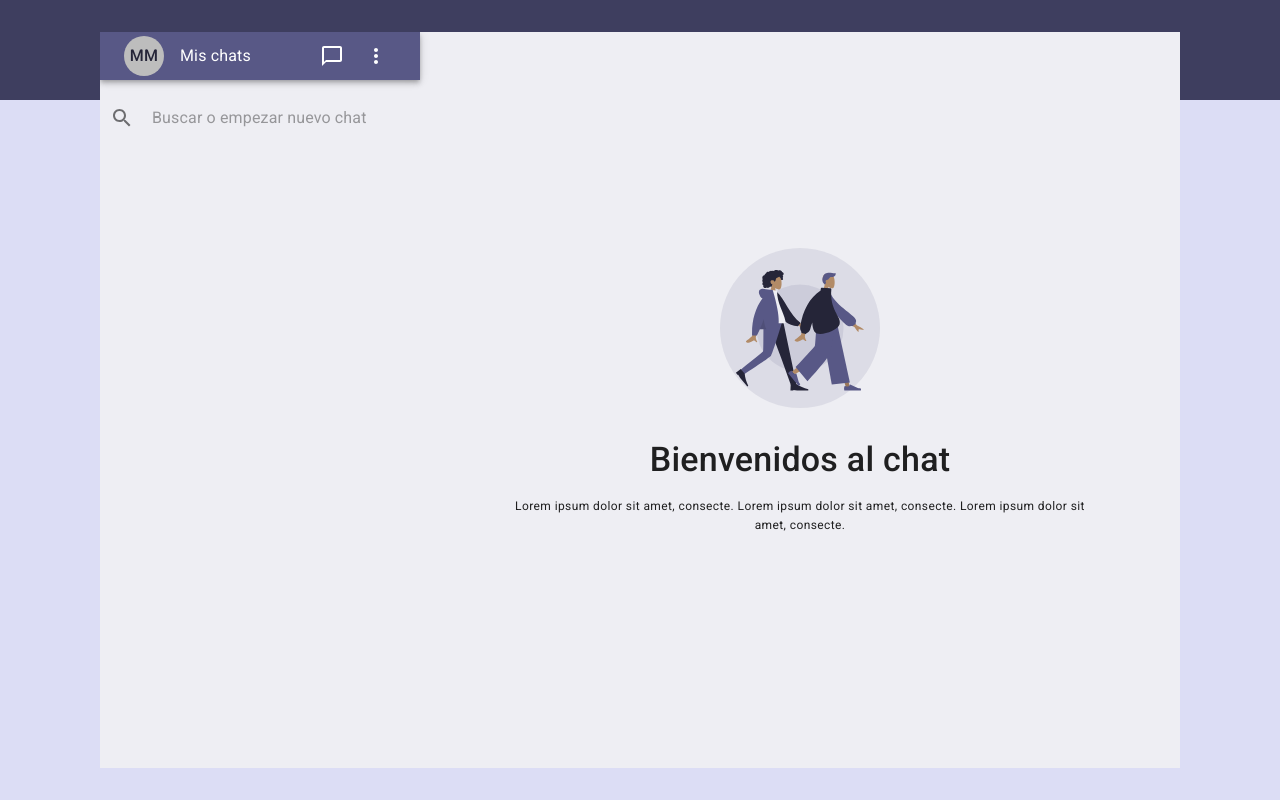
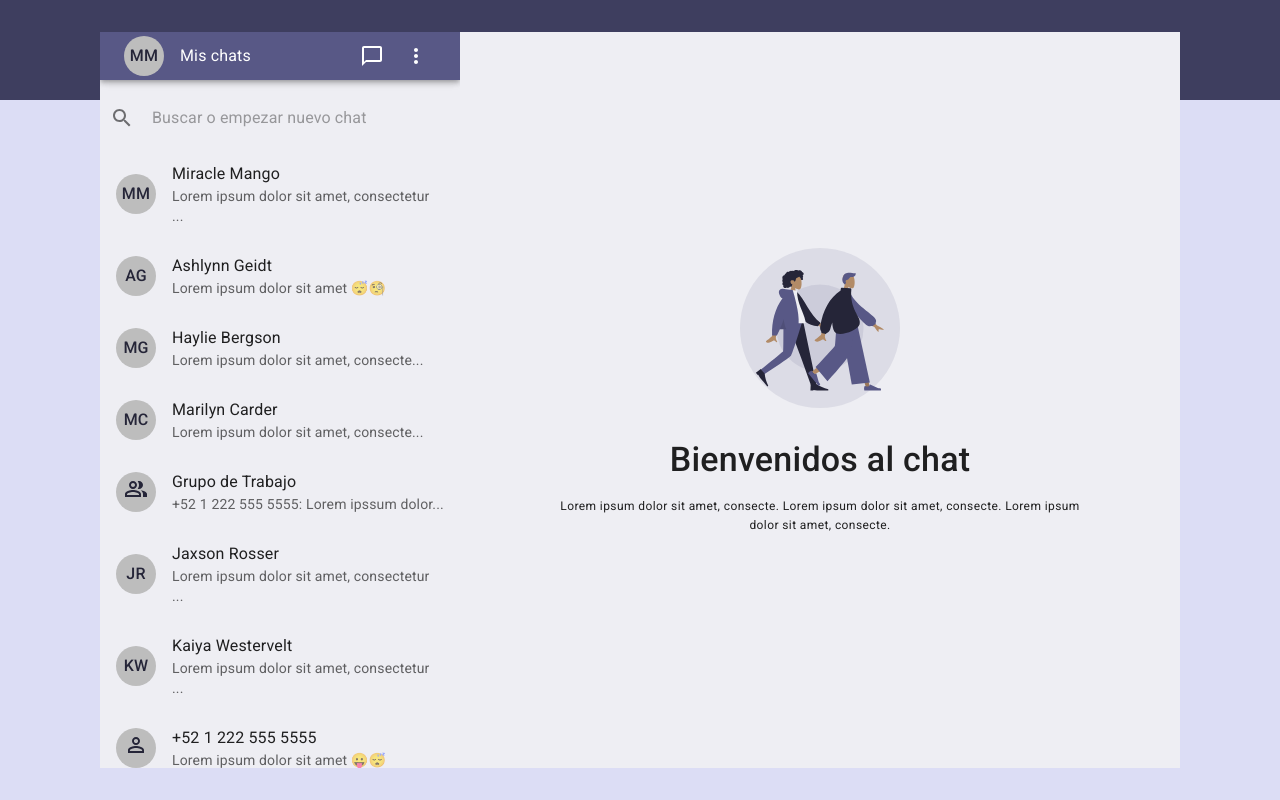
Before and after one commit to JoalbertMilano/samgreen-test, a Next.js app: page /chats in a window 1280 px wide. Built offline with nearby package versions, Linux system fonts and the light colour scheme.

Commit message:
Adding chats list and chats items

```diff
--- a/pages/chats/index.js
+++ b/pages/chats/index.js
@@ -4,20 +4,22 @@ import { Typography, Box, Stack } from '@mui/material'
 import { ChatBubbleOutline } from '@mui/icons-material'
 import { SearchInput } from '../../src/components/SearchInput'
 import Image from 'next/image'
+import { ChatsList } from '../../src/components/ChatsList'
 
 export default function Chats() {
     return (
         <Layout>
             <Stack direction="row" sx={{ height: "100%"}}>
-                <Box flex={2} sx={{ maxWidth: { md: "320px"} }}>
+                <Box flex={2} sx={{ overflowY: "auto" }}>
                     <Nav icon={<ChatBubbleOutline />} avatar="MM" hideAvatar>
                         <Typography variant="h7" color="inherit" component="div">
                             Mis chats
                         </Typography>
                     </Nav>
                     <SearchInput placeholder="Buscar o empezar nuevo chat" ariaLabel="search chat" />
+                    <ChatsList />
                 </Box>
-                <Stack flex={3} direction="column" alignItems="center" justifyContent="center" sx={{ display: {xs: "none", md: "flex"} }}>
+                <Stack flex={4} direction="column" alignItems="center" justifyContent="center" sx={{ display: {xs: "none", md: "flex"} }}>
                     <Box sx={{ width: "fit-content"}}>
                         <Image src='/NoMessages.svg' width={160} height={160} />
                     </Box>
--- /dev/null
+++ b/src/components/ChatItem/index.js
@@ -0,0 +1,22 @@
+import { ListItemAvatar, Avatar, ListItemText, Typography, ListItemButton } from "@mui/material"
+import Link from "next/link"
+
+export const ChatItem = ({ avatar = null, title, text }) => {
+    return (
+        <Link href="/conversation">
+            <ListItemButton alignItems="flex-center">
+                <ListItemAvatar>
+                    <Avatar>
+                        <Typography variant='body1' sx={{ color: '#252538', fontWeight: 500 }}>
+                            { avatar }
+                        </Typography>
+                    </Avatar>
+                </ListItemAvatar>
+                <ListItemText
+                    primary={title}
+                    secondary={text}
+                />
+            </ListItemButton>
+        </Link>
+    )
+}
--- /dev/null
+++ b/src/components/ChatsList/index.js
@@ -0,0 +1,63 @@
+import { List } from "@mui/material"
+import { ChatItem } from "../ChatItem"
+import { PeopleAltOutlined, PersonOutlineOutlined } from '@mui/icons-material';
+
+const chats = [
+    {
+        title: "Miracle Mango",
+        avatar: "MM",
+        text: "Lorem ipsum dolor sit amet, consectetur ..."
+    },
+    {
+        title: "Ashlynn Geidt",
+        avatar: "AG",
+        text: "Lorem ipsum dolor sit amet 😴🧐"
+    },
+    {
+        title: "Haylie Bergson",
+        avatar: "MG",
+        text: "Lorem ipsum dolor sit amet, consecte..."
+    },
+    {
+        title: "Marilyn Carder",
+        avatar: "MC",
+        text: "Lorem ipsum dolor sit amet, consecte..."
+    },
+    {
+        title: "Grupo de Trabajo",
+        avatar: <PeopleAltOutlined />,
+        text: "+52 1 222 555 5555: Lorem ipssum dolor..."
+    },
+    {
+        title: "Jaxson Rosser",
+        avatar: "JR",
+        text: "Lorem ipsum dolor sit amet, consectetur ..."
+    },
+    {
+        title: "Kaiya Westervelt",
+        avatar: "KW",
+        text: "Lorem ipsum dolor sit amet, consectetur ..."
+    },
+    {
+        title: "+52 1 222 555 5555",
+        avatar: <PersonOutlineOutlined />,
+        text: "Lorem ipsum dolor sit amet 😛😴"
+    },
+    {
+        title: "Alfredo Septimus",
+        avatar: "AS",
+        text: "Lorem ipsum dolor sit amet 😇😄😛😴🧐"
+    },
+]
+
+export const ChatsList = () => {
+    return (
+        <List>
+            {
+                chats.map(item => (
+                    <ChatItem avatar={item.avatar} title={item.title} text={item.text} />
+                ))
+            }
+        </List>
+    )
+}
--- a/src/components/Nav/index.js
+++ b/src/components/Nav/index.js
@@ -5,7 +5,7 @@ export const Nav = ({ children, icon, avatar, hideAvatar = false }) => {
     const theme = useTheme();
 
     return (
-        <AppBar position="static" sx={{ mb: 2 }}>
+        <AppBar position="sticky" sx={{ mb: 2 }}>
             <Toolbar variant="dense">
                 <Avatar sx={{ display: { xs: hideAvatar ? 'none' : 'flex', md: "flex"} }}>
                     <Typography variant='body1' sx={{ color: '#252538', fontWeight: 500 }}>
```
